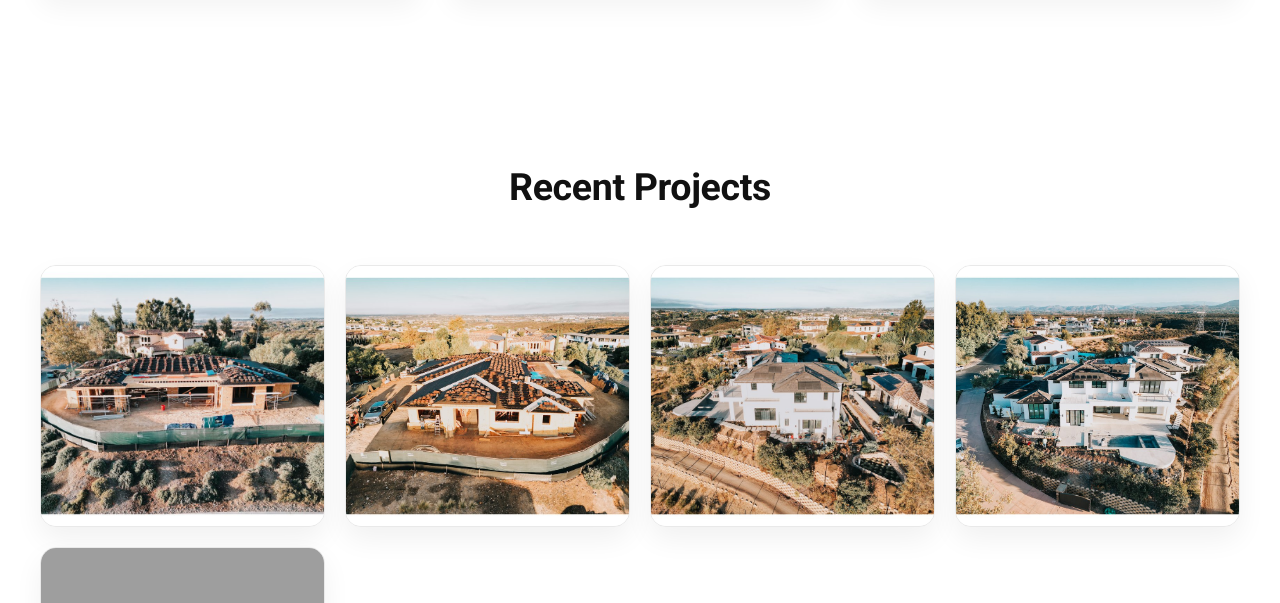
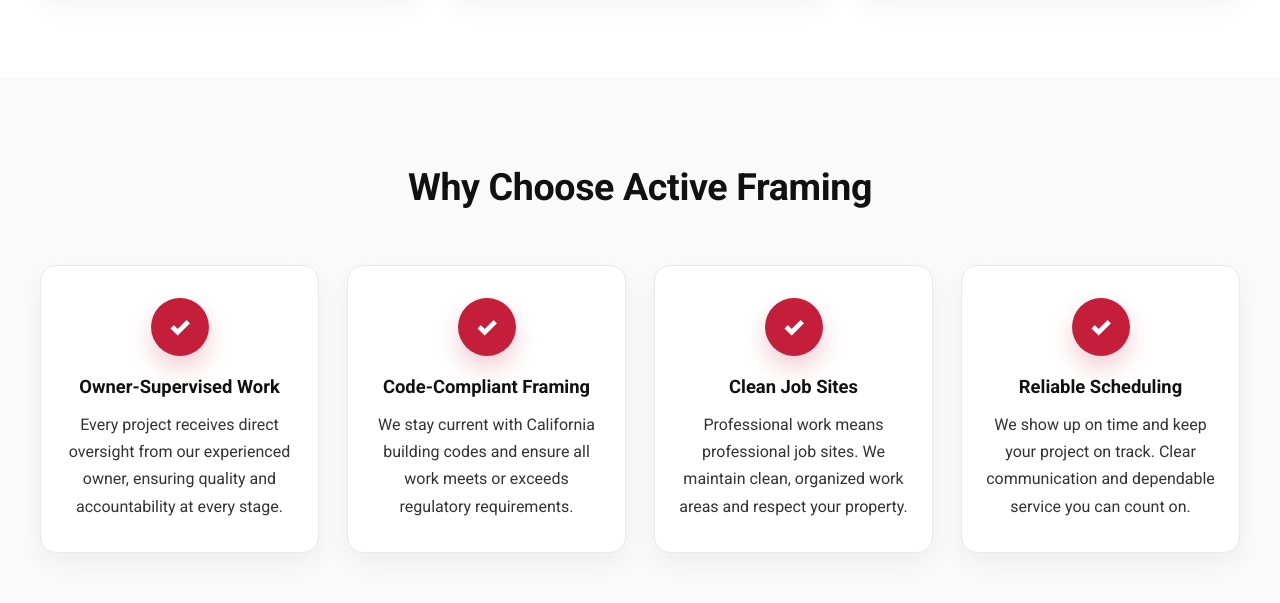
Before and after one commit to javiemarquez/activeframing.com, a plain HTML site: page index.html in a window 1280 px wide. Shown: the part 1157-1760 px from the top of the page. Drawn offline with Linux system fonts and the light colour scheme; grey boxes are pictures that could not be loaded.

Commit message:
Restore 'Why Choose' section in index.html
Restored missing section with features and benefits of the service.

```diff
--- a/index.html
+++ b/index.html
@@ -1,4 +1,3 @@
-
 <!DOCTYPE html>
 <html lang="en">
 <head>
@@ -97,7 +96,6 @@
       background-repeat: no-repeat;
     }
 
-    /* Light overlay (lets background show more, but keeps text readable) */
     .hero::before {
       content: "";
       position: absolute;
@@ -106,7 +104,6 @@
       pointer-events: none;
     }
 
-    /* Subtle vignette for readability without “boxing” the text */
     .hero::after {
       content: "";
       position: absolute;
@@ -133,11 +130,11 @@
 
     .hero h2 {
       font-size: clamp(1.05rem, 2vw, 1.35rem);
-      font-weight: 800;              /* <-- bolder */
+      font-weight: 800;
       margin-bottom: 2rem;
       color: #111;
       text-shadow: 0 2px 14px rgba(255,255,255,0.70), 0 2px 10px rgba(0,0,0,0.22);
-      display: inline-block;         /* tiny pill behind just the line, not a giant frame */
+      display: inline-block;
       padding: .25rem .7rem;
       border-radius: 999px;
       background: rgba(255,255,255,0.18);
@@ -176,6 +173,52 @@
     }
 
     .service-card h3 { margin-bottom: .5rem; }
+
+    /* ===== WHY CHOOSE (RESTORED) ===== */
+    .why-choose {
+      background: #fafafa;
+    }
+
+    .features-grid {
+      display: grid;
+      grid-template-columns: repeat(auto-fit, minmax(240px, 1fr));
+      gap: 1.75rem;
+      margin-top: 1.75rem;
+    }
+
+    .feature-item {
+      text-align: center;
+      border: 1px solid #e9e9e9;
+      border-radius: 16px;
+      padding: 2rem 1.5rem;
+      background: #fff;
+      box-shadow: 0 10px 26px rgba(0,0,0,0.05);
+    }
+
+    .feature-icon {
+      width: 58px;
+      height: 58px;
+      border-radius: 999px;
+      background: #C41E3A;
+      color: #fff;
+      display: inline-flex;
+      align-items: center;
+      justify-content: center;
+      font-weight: 900;
+      font-size: 1.6rem;
+      margin-bottom: 1rem;
+      box-shadow: 0 12px 24px rgba(196, 30, 58, 0.22);
+    }
+
+    .feature-item h3 {
+      font-size: 1.15rem;
+      margin-bottom: .6rem;
+    }
+
+    .feature-item p {
+      color: #333;
+      line-height: 1.7;
+    }
 
     /* ===== PROJECTS (NO "PROJECT 1/2/3" TEXT) ===== */
     .projects-grid {
@@ -260,7 +303,7 @@
     }
 
     .footer-logo {
-      height: 28px;   /* <-- prevents giant logo */
+      height: 28px;
       width: auto;
       opacity: .92;
       margin: 0 auto 1rem;
@@ -334,6 +377,39 @@
       <div class="service-card">
         <h3>Remodels & Additions</h3>
         <p>Clean, accurate framing for expansions and structural upgrades.</p>
+      </div>
+    </div>
+  </div>
+</section>
+
+<!-- ✅ RESTORED MISSING SECTION -->
+<section class="why-choose" id="why-choose">
+  <div class="container">
+    <h2 class="section-title">Why Choose Active Framing</h2>
+
+    <div class="features-grid">
+      <div class="feature-item">
+        <div class="feature-icon" aria-hidden="true">✓</div>
+        <h3>Owner-Supervised Work</h3>
+        <p>Every project receives direct oversight from our experienced owner, ensuring quality and accountability at every stage.</p>
+      </div>
+
+      <div class="feature-item">
+        <div class="feature-icon" aria-hidden="true">✓</div>
+        <h3>Code-Compliant Framing</h3>
+        <p>We stay current with California building codes and ensure all work meets or exceeds regulatory requirements.</p>
+      </div>
+
+      <div class="feature-item">
+        <div class="feature-icon" aria-hidden="true">✓</div>
+        <h3>Clean Job Sites</h3>
+        <p>Professional work means professional job sites. We maintain clean, organized work areas and respect your property.</p>
+      </div>
+
+      <div class="feature-item">
+        <div class="feature-icon" aria-hidden="true">✓</div>
+        <h3>Reliable Scheduling</h3>
+        <p>We show up on time and keep your project on track. Clear communication and dependable service you can count on.</p>
       </div>
     </div>
   </div>
```
